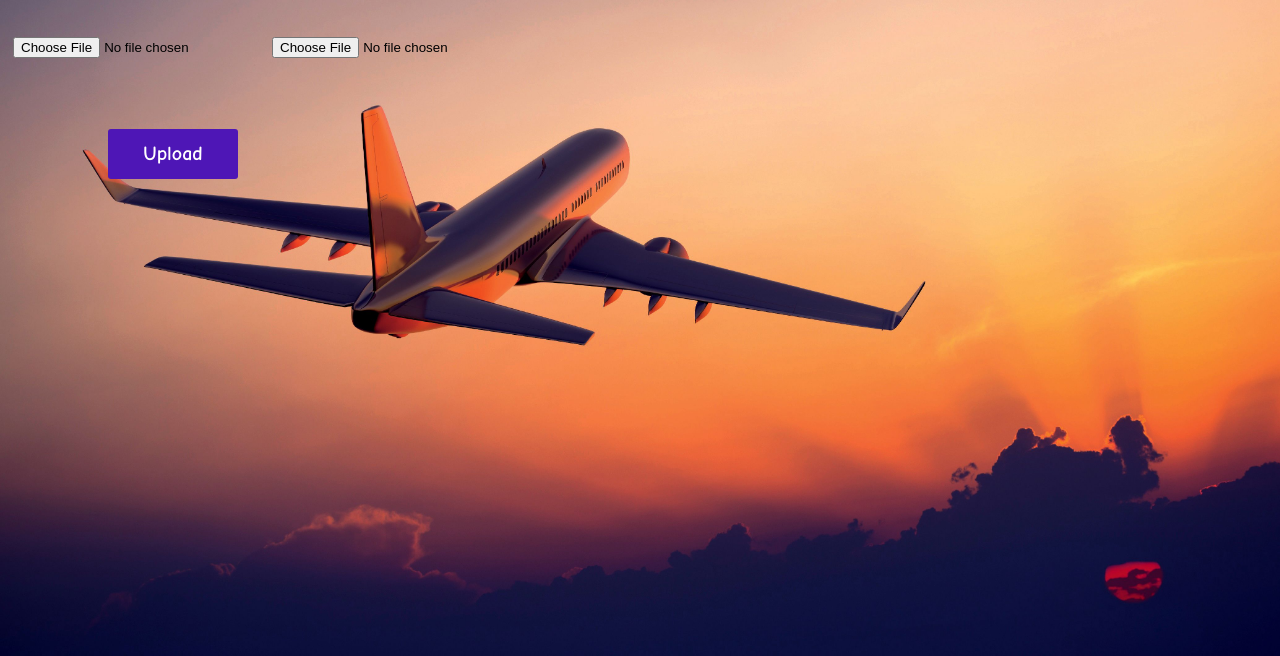
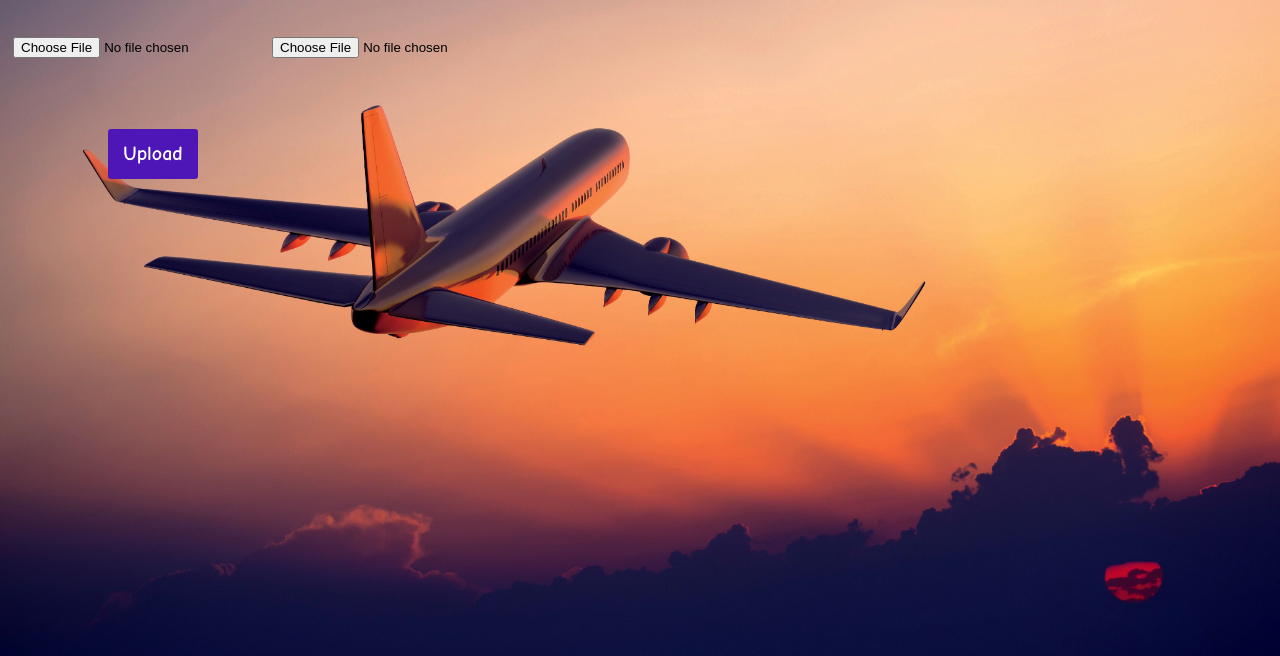
Before and after one commit to Or-Memia/WEBB-application, a website: page view/index.html in a window 1280 px wide. Shown: the part 151-807 px from the top of the page. Drawn offline with Linux system fonts and the light colour scheme.

Commit message:
הערות

```diff
--- a/controller/app.js
+++ b/controller/app.js
@@ -59,8 +59,7 @@ function WriteRows(lineReaderStreamer, res) {
     // TODO: why 22
     for (let i = 0; i < 22; i++) {
         res.write(row)
-        row = lineReaderStreamer.next()
-    }
+        row = lineReaderStreamer.next()}
     return row;
 }
 
@@ -77,8 +76,7 @@ function postInfo(res, result) {
     let html = json2html.render(report, template);
     res.write(html)
     while (row = lineReaderStreamer.next()) {
-        res.write(row)
-    }
+        res.write(row)}
     res.end()
 }
 
--- a/view/css/AnomalyResults.css
+++ b/view/css/AnomalyResults.css
@@ -18,13 +18,13 @@
     font-family: "Comic Sans MS";
     font-size: 25px;
 }
-
+/*style for */
 .info {
     text-align: center;
     font-family: "Comic Sans MS";
     font-size: 25px;
 }
-
+/*style for error message*/
 #error_result th {
     padding-top: 15px;
     padding-bottom: 15px;
--- a/view/css/homePage.css
+++ b/view/css/homePage.css
@@ -24,7 +24,7 @@
     color: #4e16b6;
 }
 
-.upload-button {
+.uploadFilesButton {
     font-family: "Comic Sans MS";
     border-radius: 3px;
     border: none;
@@ -34,7 +34,7 @@
     font-size: 20px;
     font-weight: bold;
     padding: 10px;
-    width: 130px;
+    width: 90px;
     height: 50px;
     transition: all 0.5s;
     cursor: pointer;
--- a/view/index.html
+++ b/view/index.html
@@ -3,25 +3,36 @@
 <head>
     <meta charset="UTF-8">
     <link rel="stylesheet" href="css/homePage.css">
+<!--    the title that show in web tab -->
     <title>Anomaly Detection Server</title>
     <script type="module"></script>
 </head>
+<!--the web background (image)-->
 <body class="homepageBackground">
+<!--the head title of the web-->
 <h1 class="head_title">Anomaly Detector Server | Home</h1>
 <form action="/detect" method="post" enctype="multipart/form-data" name="searchForm" target="result" onsubmit="return detectAnomalies()">
+<!--    the select algorithm the user need to choose from the defult is hybrid-->
     <label class="radio-buttons-center">Please click the desired algorithm you wish to apply</label><br/>
     <input class="radio-buttons-center" type="radio" id="Hybrid" name="chosenAlgorithm" value="hybrid" checked>
     <label>Hybrid Algorithm</label><br>
     <input class="radio-buttons-center" type="radio" id="Linear" name="chosenAlgorithm" value="linear">
-    <label >Linear Regression Algorithm</label><br><br><br>
+    <label >Linear Regression Algorithm</label>
+<!--    to separate lines between the different parts-->
+    <br><br><br>
+<!--  using table for collect al the data about the given files  -->
     <table>
         <tr>
+<!--            if the file is not CSV show on the web error message-->
             <td id="trainSetInvalid" class="Invalidwarning"></td>
             <td>
+<!--                the train file is enter here-->
                 <input type="file" id="trainSetInput" name="trainSetInput" style="display:block">
             </td>
+<!--            if the file is not CSV show on the web error message-->
             <td id="testSetInvalid" class="Invalidwarning"></td>
             <td>
+<!--                the test file is enter here-->
                 <input type="file" id="testSetInput" name="testSetInput" style="display:block">
             </td>
         </tr>
@@ -29,10 +40,11 @@
     <br>
     <div id="submit">
 <!--        an upload btn - if the files are valid the preocess will be started, otherwise the user will se an -->
-        <input type="submit" class="upload-button" value="Upload" >
+        <input type="submit" class="uploadFilesButton" value="Upload" >
     </div>
     <script src="js/UploadBtn.js"></script>
 </form>
+<!--result are in the left side of the screen-->
 <iframe class="frame" name="result" width="50%" height="450"></iframe>
 <br>
 </body>
```
Also changed, not shown: view/AnomalyResults.html (+4 -0 lines), view/js/UploadBtn.js (+14 -18 lines).
